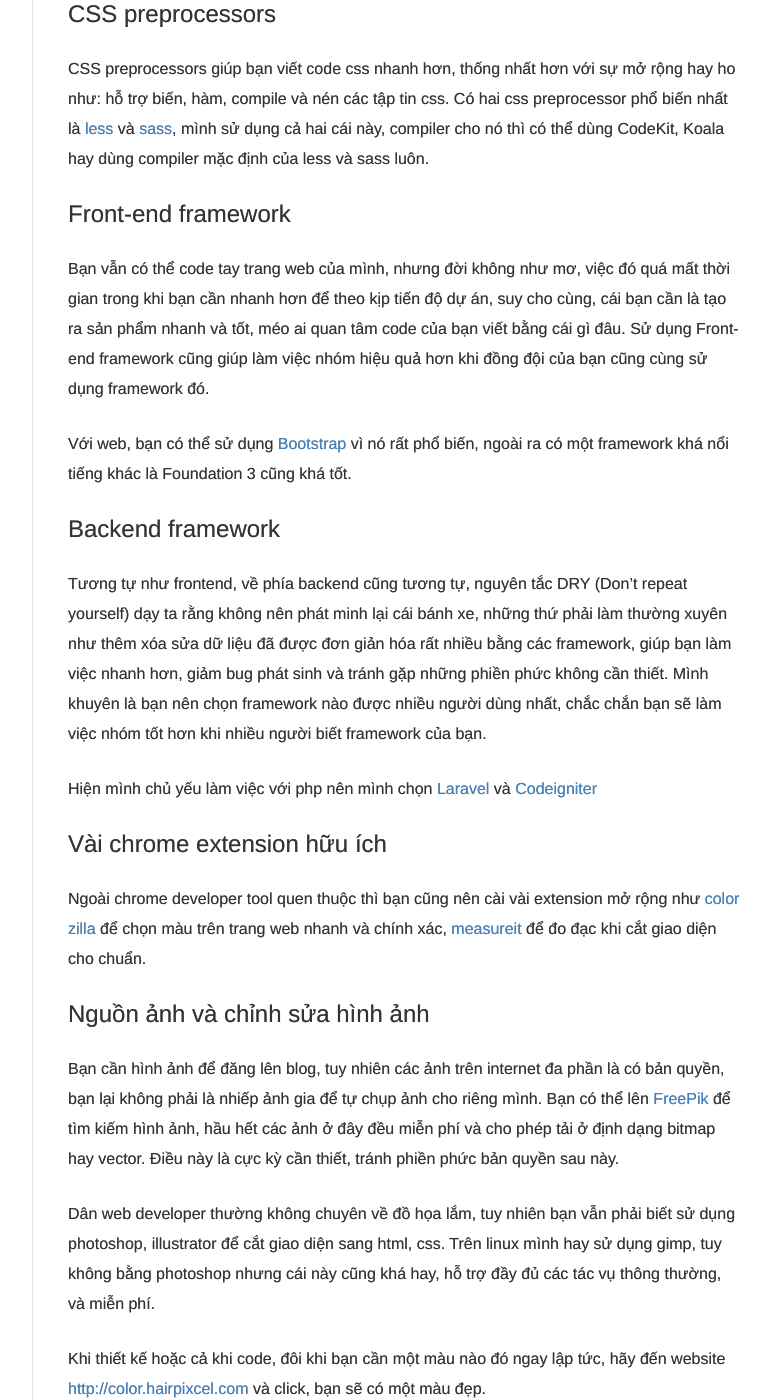
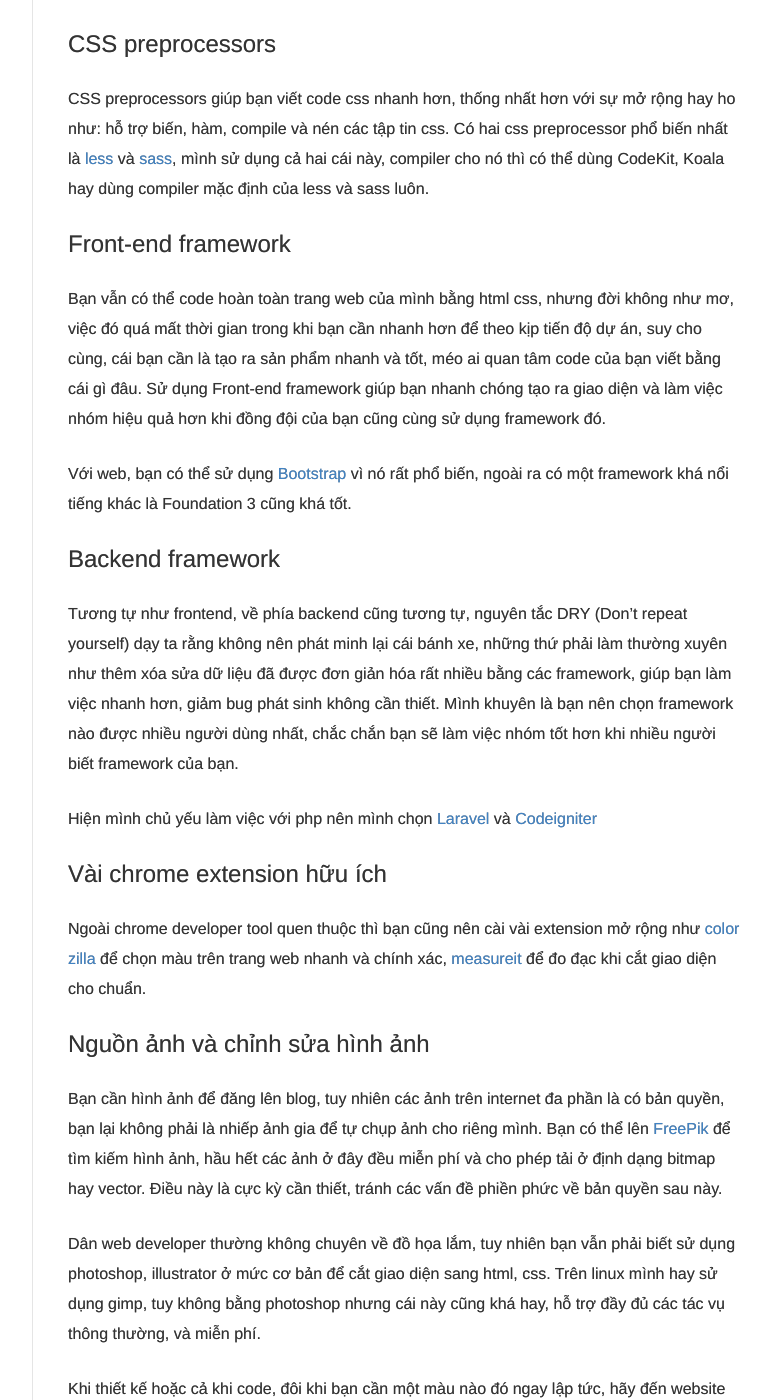
Before and after one commit to nguyentest/laptrinhcuocsong, a Jekyll site: the page built from _posts/2017-03-24-tong-hop-nhung-cong-cu-can-thiet-cho-web-developer.md, in a window 1280 px wide and 1400 px high, scrolled down 1056 px. Shown: the whole window, without its empty margins (378-1147 px from the left). Built offline with Jekyll 4.4.1, drawn with Linux system fonts in a browser that asks for light colours; some of the changed text lies outside the part shown.

Commit message:
Update 2017-03-24-tong-hop-nhung-cong-cu-can-thiet-cho-web-developer.md

```diff
--- a/_posts/2017-03-24-tong-hop-nhung-cong-cu-can-thiet-cho-web-developer.md
+++ b/_posts/2017-03-24-tong-hop-nhung-cong-cu-can-thiet-cho-web-developer.md
@@ -17,11 +17,11 @@
 
 Code editor, hay trình soạn thảo code là một trong những cái căn bản nhất, hỗ trợ cho lập trình viên rất nhiều. Dùng notepad++ để code toàn bộ một website hoành tráng thì cũng hơi mệt. Lập trình android thì có android studio, lập trình ios đã có Xcode, lập trình .Net đã có visual studio, toàn cái xịn, riêng chỉ có lập trình web thì không theo thể thống nhất nào cả. Sublime text, phpdesigner, netbean, eclipse, phpStorm, notepad++ ... tạp nham  đủ thể loại, thế nên bạn phải chọn cho mình một cái mà bạn cảm thấy dễ dùng nhất, code nhanh nhất và gắn bó với nó.
 
-Mình thường dùng [Sublime Text](https://www.sublimetext.com/) bởi nó nhẹ, nhiều plugin hỗ trợ và miễn phí :D
+Mình thường dùng [Sublime Text](https://www.sublimetext.com/) bởi nó nhẹ, nhiều plugin hỗ trợ như allAutocomplete, alignment, emmet...
 
 ## Package manager và task runner
 
-Tiếp theo bạn cần phải có package manager, là công cụ để quản lý các thư viện, giúp tiết kiệm thời gian, tránh phức tạp phiền phức khi cần chèn hay cập nhật các thư viện. Đồng thời bạn cũng cần task runner để tự động hoá một số thao tác thường gặp trong quá trình làm việc.
+Tiếp theo bạn cần phải có package manager, là công cụ để quản lý các thư viện, tự động hóa việc cài đặt và cập nhật giúp tiết kiệm thời gian, tránh phức tạp phiền phức. Đồng thời bạn cũng cần task runner để tự động hoá một số thao tác thường gặp trong quá trình làm việc.
 
 Mình dùng [composer](https://getcomposer.org/), [bower](https://bower.io/), [npm](https://www.npmjs.com/) và [gulp](http://gulpjs.com/)
 
@@ -35,13 +35,13 @@
 
 ## Front-end framework
 
-Bạn vẫn có thể code tay trang web của mình, nhưng đời không như mơ, việc đó quá mất thời gian trong khi bạn cần nhanh hơn để theo kịp tiến độ dự án, suy cho cùng, cái bạn cần là tạo ra sản phẩm nhanh và tốt, méo ai quan tâm code của bạn viết bằng cái gì đâu. Sử dụng Front-end framework cũng giúp làm việc nhóm hiệu quả hơn khi đồng đội của bạn cũng cùng sử dụng framework đó.
+Bạn vẫn có thể code hoàn toàn trang web của mình bằng html css, nhưng đời không như mơ, việc đó quá mất thời gian trong khi bạn cần nhanh hơn để theo kịp tiến độ dự án, suy cho cùng, cái bạn cần là tạo ra sản phẩm nhanh và tốt, méo ai quan tâm code của bạn viết bằng cái gì đâu. Sử dụng Front-end framework giúp bạn nhanh chóng tạo ra giao diện và làm việc nhóm hiệu quả hơn khi đồng đội của bạn cũng cùng sử dụng framework đó.
 
 Với web, bạn có thể sử dụng [Bootstrap](http://getbootstrap.com/) vì nó rất phổ biến, ngoài ra có một framework khá nổi tiếng khác là Foundation 3 cũng khá tốt.
 
 ## Backend framework
 
-Tương tự như frontend, về phía backend cũng tương tự, nguyên tắc DRY (Don't repeat yourself) dạy ta rằng không nên phát minh lại cái bánh xe, những thứ phải làm thường xuyên như thêm xóa sửa dữ liệu đã được đơn giản hóa rất nhiều bằng các framework, giúp bạn làm việc nhanh hơn, giảm bug phát sinh và tránh gặp những phiền phức không cần thiết. Mình khuyên là bạn nên chọn framework nào được nhiều người dùng nhất, chắc chắn bạn sẽ làm việc nhóm tốt hơn khi nhiều người biết framework của bạn.
+Tương tự như frontend, về phía backend cũng tương tự, nguyên tắc DRY (Don't repeat yourself) dạy ta rằng không nên phát minh lại cái bánh xe, những thứ phải làm thường xuyên như thêm xóa sửa dữ liệu đã được đơn giản hóa rất nhiều bằng các framework, giúp bạn làm việc nhanh hơn, giảm bug phát sinh không cần thiết. Mình khuyên là bạn nên chọn framework nào được nhiều người dùng nhất, chắc chắn bạn sẽ làm việc nhóm tốt hơn khi nhiều người biết framework của bạn.
 
 Hiện mình chủ yếu làm việc với php nên mình chọn [Laravel](https://laravel.com/) và [Codeigniter](https://codeigniter.com/)
 
@@ -51,9 +51,9 @@
 
 ## Nguồn ảnh và chỉnh sửa hình ảnh
 
-Bạn cần hình ảnh để đăng lên blog, tuy nhiên các ảnh trên internet đa phần là có bản quyền, bạn lại không phải là nhiếp ảnh gia để tự chụp ảnh cho riêng mình. Bạn có thể lên [FreePik](http://www.freepik.com/) để tìm kiếm hình ảnh, hầu hết các ảnh ở đây đều miễn phí và cho phép tải ở định dạng bitmap hay vector. Điều này là cực kỳ cần thiết, tránh phiền phức bản quyền sau này.
+Bạn cần hình ảnh để đăng lên blog, tuy nhiên các ảnh trên internet đa phần là có bản quyền, bạn lại không phải là nhiếp ảnh gia để tự chụp ảnh cho riêng mình. Bạn có thể lên [FreePik](http://www.freepik.com/) để tìm kiếm hình ảnh, hầu hết các ảnh ở đây đều miễn phí và cho phép tải ở định dạng bitmap hay vector. Điều này là cực kỳ cần thiết, tránh các vấn đề phiền phức về bản quyền sau này.
 
-Dân web developer thường không chuyên về đồ họa lắm, tuy nhiên bạn vẫn phải biết sử dụng photoshop, illustrator để cắt giao diện sang html, css. Trên linux mình hay sử dụng gimp,  tuy không bằng photoshop nhưng cái này cũng khá hay, hỗ trợ đầy đủ các tác vụ thông thường, và miễn phí.
+Dân web developer thường không chuyên về đồ họa lắm, tuy nhiên bạn vẫn phải biết sử dụng photoshop, illustrator ở mức cơ bản để cắt giao diện sang html, css. Trên linux mình hay sử dụng gimp,  tuy không bằng photoshop nhưng cái này cũng khá hay, hỗ trợ đầy đủ các tác vụ thông thường, và miễn phí.
 
 Khi thiết kế hoặc cả khi code, đôi khi bạn cần một màu nào đó ngay lập tức, hãy đến website [http://color.hairpixcel.com](http://color.hairpixcel.com) và click, bạn sẽ có một màu đẹp.
 
```
